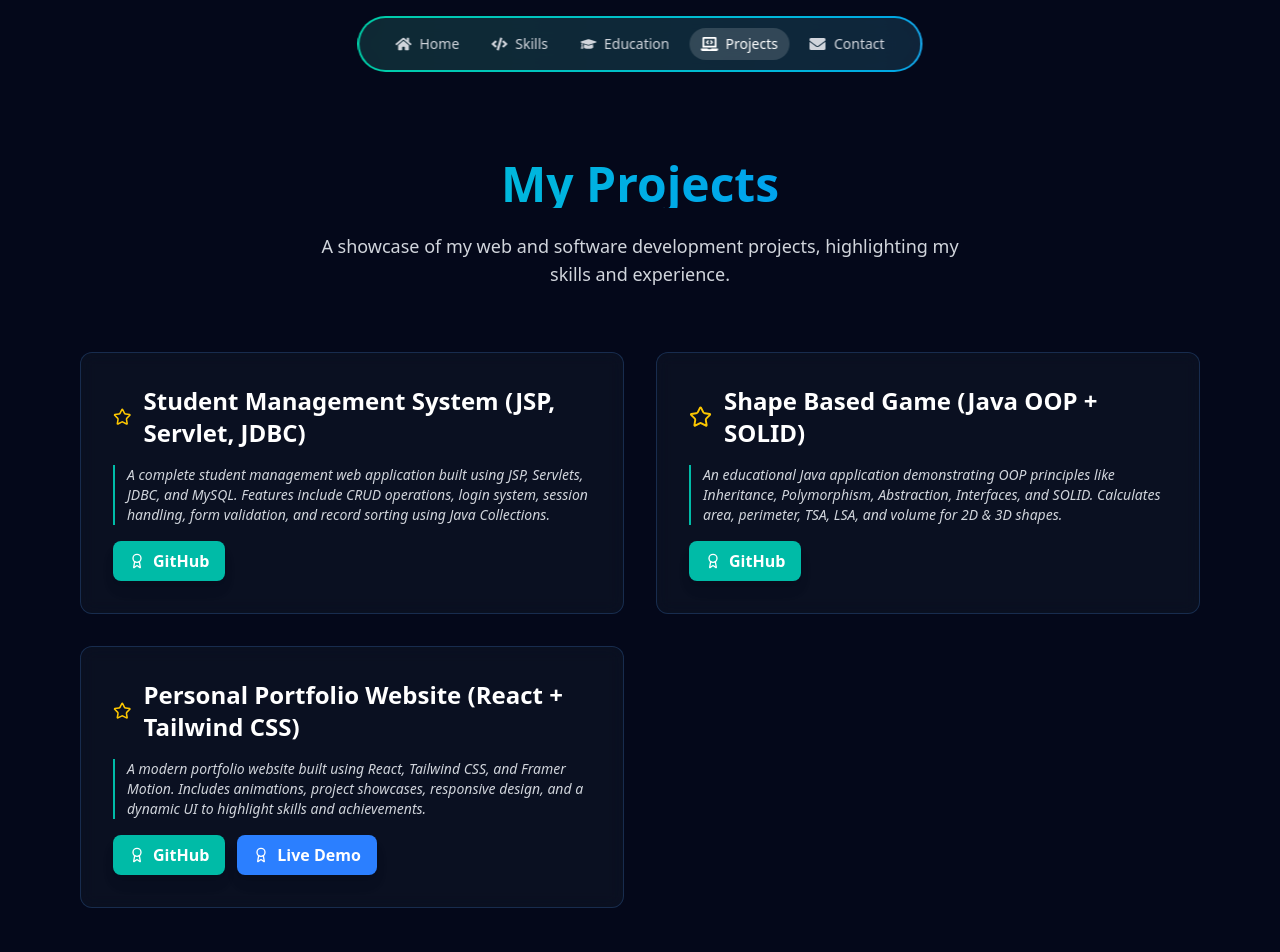
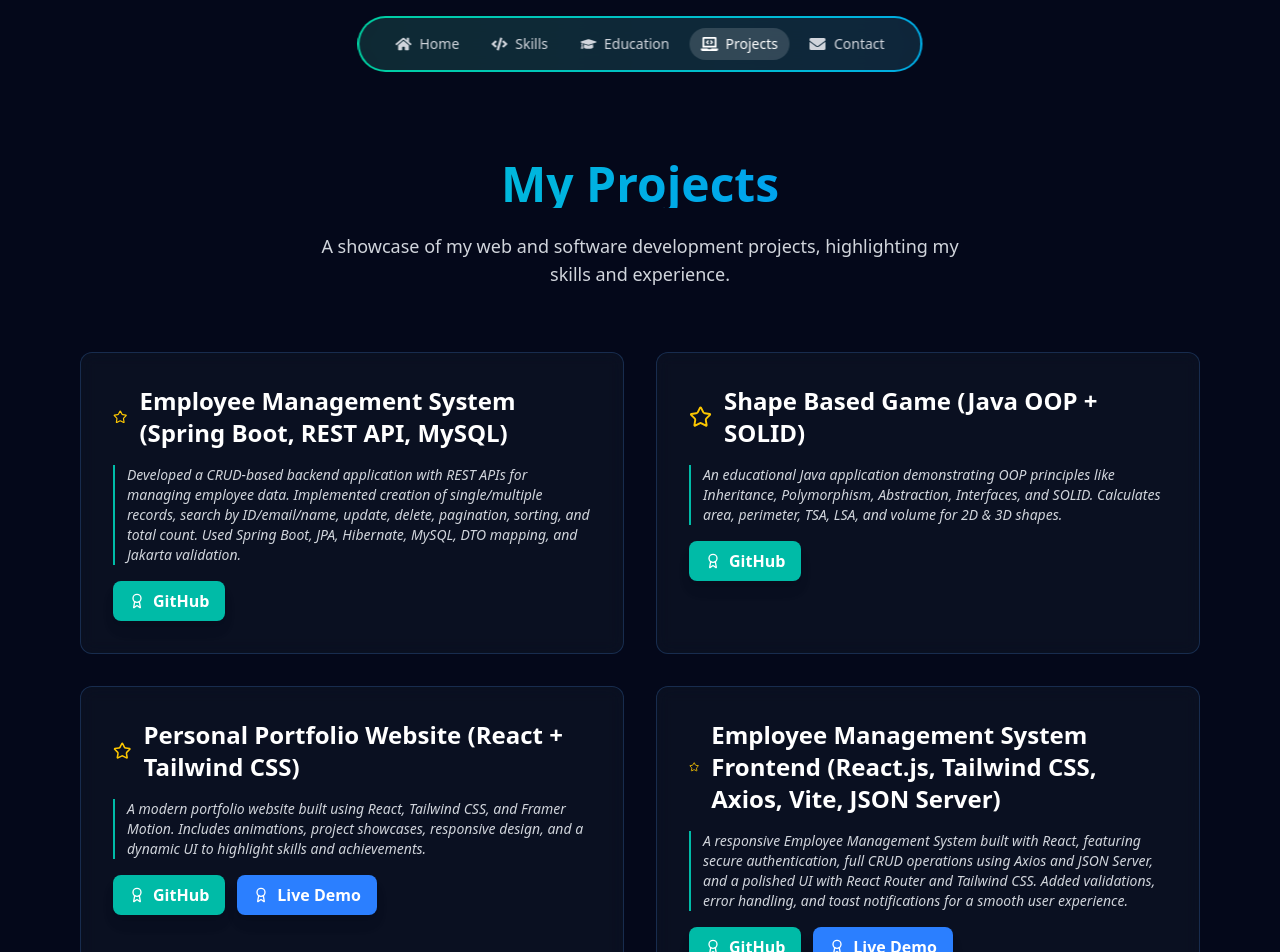
Before and after one commit to amanshah17/Aman-Kumar-Shah---Portfolio, a React (Vite) app: page /Aman-Kumar-Shah---Portfolio/projects in a window 1280 px wide. Shown: the top 952 px of the page. Built offline with nearby package versions, Linux system fonts and the light colour scheme.

Commit message:
project and resume

```diff
--- a/src/pages/Hero/Hero.jsx
+++ b/src/pages/Hero/Hero.jsx
@@ -135,7 +135,7 @@ const profile = {
                 </a>
 
                 <a
-                  href="https://drive.google.com/file/d/1iM7kL1OJBW4KhYerute-JffCY_vvxfmJ/view?usp=sharing"
+                  href="https://drive.google.com/file/d/19kzHKRyO5XZBwJNu4GSYIfP4p3vwrvzX/view?usp=sharing"
                   className="group relative inline-flex items-center justify-center gap-3 p-0.5 rounded-xl bg-linear-to-r from-gray-800 to-gray-700 hover:scale-105"
                 >
                   <span className="block w-full px-8 py-4 rounded-[11px] bg-gray-900 border border-gray-700/50">
--- a/src/pages/Projects/Projects.jsx
+++ b/src/pages/Projects/Projects.jsx
@@ -8,12 +8,11 @@ const Projects = () => {
 
   const projects = [
     {
-      title: "Student Management System (JSP, Servlet, JDBC)",
+      title: "Employee Management System (Spring Boot, REST API, MySQL)",
       description:
-        "A complete student management web application built using JSP, Servlets, JDBC, and MySQL. Features include CRUD operations, login system, session handling, form validation, and record sorting using Java Collections.",
-      src: "https://drive.google.com/file/d/1Q8yom5fVs_UJjHlY-yKb5jxem7-twxYc/view?usp=sharing",
+        "Developed a CRUD-based backend application with REST APIs for managing employee data. Implemented creation of single/multiple records, search by ID/email/name, update, delete, pagination, sorting, and total count. Used Spring Boot, JPA, Hibernate, MySQL, DTO mapping, and Jakarta validation.",
       githubLink:
-        "https://github.com/amanshah17/Student-Management-Servlet-crud-A",
+        "https://github.com/amanshah17/Employee-Management-System-Spring-Boot-REST-API-MySQL-",
     },
     {
       title: "Shape Based Game (Java OOP + SOLID)",
@@ -25,10 +24,25 @@ const Projects = () => {
       title: "Personal Portfolio Website (React + Tailwind CSS)",
       description:
         "A modern portfolio website built using React, Tailwind CSS, and Framer Motion. Includes animations, project showcases, responsive design, and a dynamic UI to highlight skills and achievements.",
-      src: "https://drive.google.com/file/d/1pcpnT0u80xNKAAzRtKrqGwFOqHL1n-p2/view?usp=sharing",
       githubLink: "https://github.com/amanshah17/Aman-Kumar-Shah---Portfolio",
       liveLink: "https://amanshah17.github.io/Aman-Kumar-Shah---Portfolio/",
     },
+    {
+      title: "Employee Management System Frontend (React.js, Tailwind CSS, Axios, Vite, JSON Server)",
+      description:
+        "A responsive Employee Management System built with React, featuring secure authentication, full CRUD operations using Axios and JSON Server, and a polished UI with React Router and Tailwind CSS. Added validations, error handling, and toast notifications for a smooth user experience.",
+      githubLink:
+        "https://github.com/amanshah17/crud-app-Frontend",
+      liveLink: "https://crud-app-frontend-sable.vercel.app/",
+    },
+    {
+      title: "Currency Converter Application(React, Vite, Tailwind CSS, Fetch API)",
+      description:
+        "Developed a real-time currency converter that fetches live exchange rates through an API, featuring a swap function and a responsive glassmorphism-styled UI. The project includes reusable components and a custom hook for efficient API fetching and error handling.",
+      githubLink:
+        "https://github.com/amanshah17/currencyConvertor1",
+      liveLink: "https://currency-convertor1-eight.vercel.app/",
+    }
   ];
 
   const containerVariants = {
```
